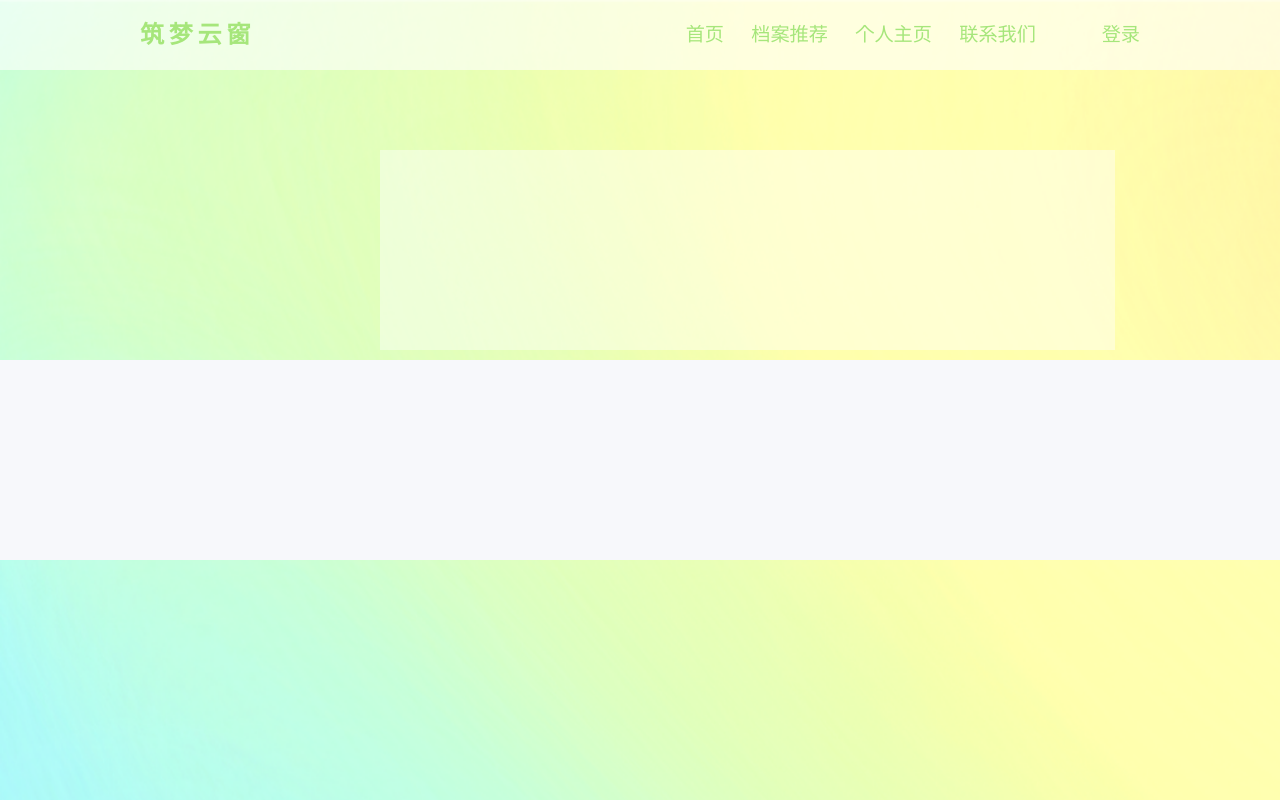
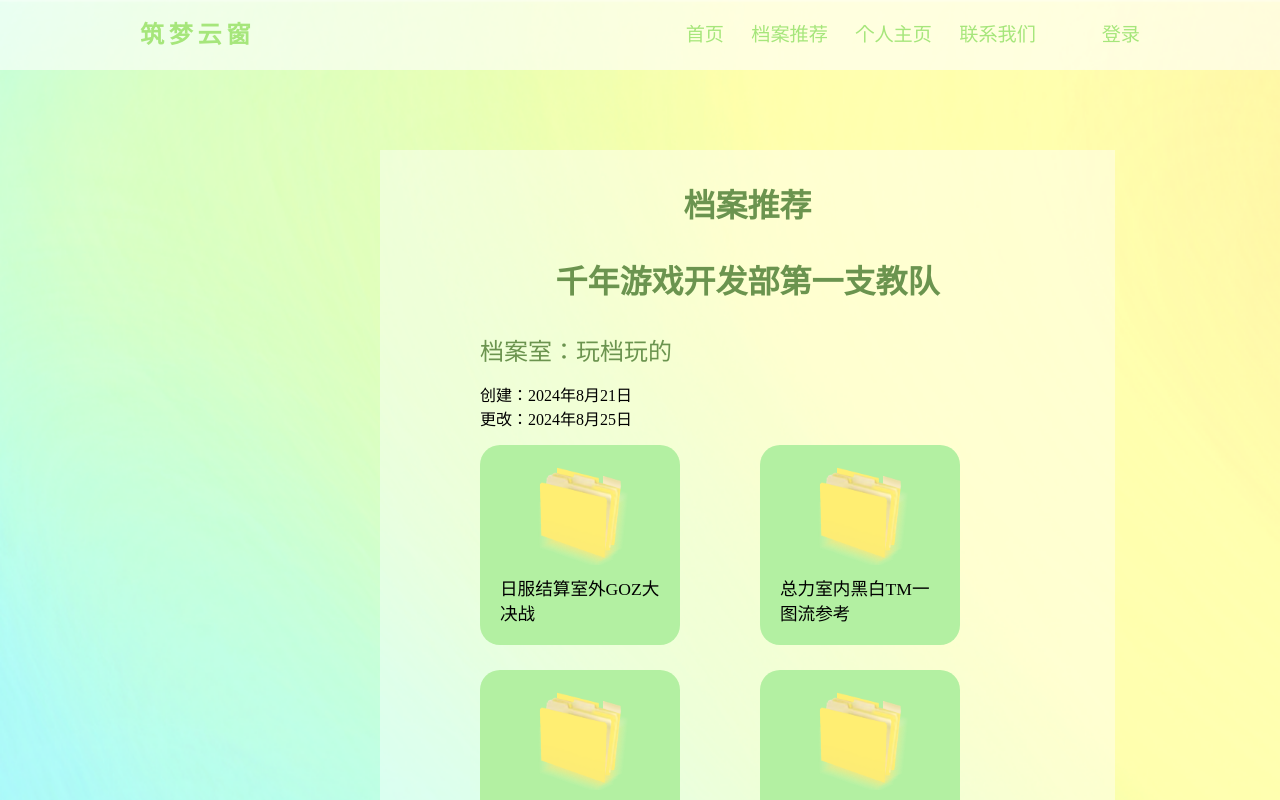
Before and after one commit to Seas233/Building-Dream, a Vue app: page /archive_recommendation in a window 1280 px wide. Shown: the top 800 px of the page. Built offline with nearby package versions, Linux system fonts and the light colour scheme.

Commit message:
大体完成了视频推荐页nanoda！、

```diff
--- a/views/archive_recommendation.vue
+++ b/views/archive_recommendation.vue
@@ -1,7 +1,40 @@
 <script setup>
+    import { useRouter } from 'vue-router';
     import axios from 'axios';
 
-    //档案推荐页面，将档案室按照最后更新时间顺序排列，添加进id="mi"中
+    const router = useRouter();
+
+    //获取list，一串档案室的id
+    //axios()
+
+    //根据档案室id查找
+    let archiverooms = [
+        {
+            team_name:'千年游戏开发部第一支教队',
+            name:"玩档玩的",
+            id:1,
+            create_time:"2024年8月21日",
+            latest_time:"2024年8月25日",
+            archive:[
+                {title:"日服结算室外GOZ大决战",id:112},
+                {title:"总力室内黑白TM一图流参考",id:113},
+                {title:"10.10-10.16 防御演习 室内重甲",id:113},
+                {title:"10.10-10.16 防御演习 室内重甲",id:113},
+            ]
+        },
+        {
+            team_name:'千年游戏开发部第一支教队',
+            name:"玩粥玩的",
+            id:2,
+            create_time:"2024年8月21日",
+            latest_time:"2024年8月25日",
+            archive:[
+                {title:"AS-S1~4低配平民全关卡攻略！",id:112},
+                {title:"AS-S1~5摆完半挂机全关卡攻略！",id:113},
+                {title:"小丘郡剿灭摆完挂机全关卡攻略！",id:113},
+            ]
+        }
+    ]
 </script>
 
 <template>
@@ -14,7 +47,23 @@
         <div></div>
 
         <div id="mi">
-            <div></div>
+            <div id="mi_head">档案推荐</div>
+
+            <div class="room_" v-for="j in archiverooms">
+                <div class="team_head">{{ j["team_name"] }}</div>
+
+                <div class="room_head">档案室：{{ j["name"] }}</div>
+
+                <div class="room_time">创建：{{ j["create_time"] }}<p></p>更改：{{ j["latest_time"] }}</div>
+
+                <!--档案-->
+                <div class="room_body">
+                    <div class="arc_" v-for="k in j['archive']" @click="router.push({path: '/archive',query: {arc_id: k['id']}})">
+                        <div class="arc_pic"></div>
+                        <div class="arc_title">{{ k["title"] }}</div>
+                    </div>
+                </div>
+            </div>
         </div>
 
         <div></div>
@@ -42,7 +91,83 @@
 
 #mi{
     background-color: rgba(255,255,255,0.43);
-    padding: 100px;
+    padding-top: 30px;
     overflow: auto;
 }
+
+#mi>*{
+    width: 100%;
+
+    padding-left: 100px;
+    padding-right: 100px;
+}
+
+.team_head{
+    color: #6B944F;
+    font-size: 2em;
+    font-weight: 900;
+
+    width: 100%;
+
+    display: flex;
+    justify-content: center;
+
+    margin-bottom: 30px;
+}
+
+#mi_head{
+    color: #6B944F;
+    font-size: 2em;
+    font-weight: 900;
+
+    width: 100%;
+
+    display: flex;
+    justify-content: center;
+
+    margin-bottom: 30px;
+}
+
+.room{
+    margin-bottom: 30px;
+}
+
+.room_head{
+    font-size: 1.5em;
+    color: #6B944F;
+    margin-bottom: 15px;
+}
+
+.room_time{
+    margin-bottom: 15px;
+}
+
+.room_body{
+    display: grid;
+    grid-template-columns: repeat(auto-fit, minmax(200px, 1fr));
+    grid-gap: 25px;
+    padding-bottom: 15px;
+}
+
+.arc_{
+    width: 200px;
+    height: 200px;
+    background-color: #b3f0a2;
+    padding: 20px;
+    border-radius: 20px;
+}
+
+.arc_pic{
+    background-image: url("/档案.png");
+    background-repeat: no-repeat;
+    background-position: center center;
+    background-size: auto 100px;
+    height: 100px;
+    width: 100%;
+    margin-bottom: 10px;
+}
+
+.arc_title{
+    font-size: 1.1em;
+}
 </style>
--- a/views/login.vue
+++ b/views/login.vue
@@ -126,8 +126,8 @@
                     </div>
                     <div id="input_2"></div>
                     <div id="input_3">
-                        <input type="text" name="" id="yuuka" v-model="yuuka">
-                        <input type="text" name="" id="password" v-model="password" style="margin-top: 1.5em;">
+                        <input type="email" name="" id="yuuka" v-model="yuuka">
+                        <input type="password" name="" id="password" v-model="password" style="margin-top: 1.5em;">
                     </div>
                 </div>
 
@@ -148,7 +148,7 @@
                     </div>
                     <div id="input_2"></div>
                     <div id="input_3">
-                        <input type="text" name="" id="yuuka">
+                        <input type="eamil" name="" id="yuuka" v-model="yuuka">
 
                         <div id="v_code_box">
                             <input type="text" name="" id="v_code" v-model="v_code">
@@ -173,7 +173,7 @@
                     </div>
                     <div id="input_2"></div>
                     <div id="input_3">
-                        <input type="text" name="" id="yuuka">
+                        <input type="email" name="" id="yuuka">
 
                         <div id="v_code_box">
                             <input type="text" name="" id="v_code" v-model="v_code">
@@ -189,7 +189,7 @@
             </div>
 
             <div v-if="condition == 'change_password'">
-                <div id="lo_ui_head">修改密码</div>
+                <div id="lo_ui_head">设置密码</div>
 
                 <div id="lo_ui_input">
                     <div id="input_1">
@@ -198,8 +198,8 @@
                     </div>
                     <div id="input_2"></div>
                     <div id="input_3">
-                        <input type="text" name="" id="password" v-model="password">
-                        <input type="text" name="" id="password2" v-model="password2" style="margin-top: 1.5em;">
+                        <input type="password" name="" id="password" v-model="password">
+                        <input type="password" name="" id="password2" v-model="password2" style="margin-top: 1.5em;">
                     </div>
                 </div>
 
```
